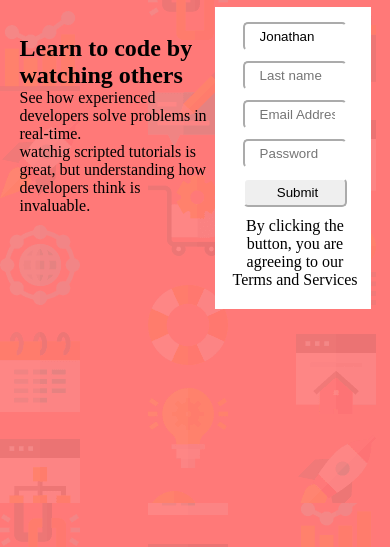
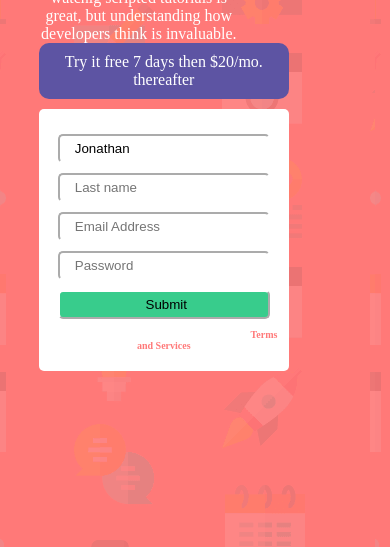
Before and after one commit to saheedibrahim/Responsiveness, a plain HTML site: page index.html in a window 390 px wide. Shown: the part 297-844 px from the top of the page. Drawn offline with Linux system fonts and the light colour scheme.

Commit message:
edit media query width

```diff
--- a/index.html
+++ b/index.html
@@ -10,8 +10,8 @@
 <body>
     <main>
         <div class="left-side">
-            <h2>Learn to code by watching others</h2>
-            <p>See how experienced developers solve problems in real-time. <br> watchig scripted tutorials is great, but understanding how developers think is invaluable. </p>
+            <h1>Learn to code by <br> watching others</h1>
+            <p>See how experienced developers solve problems in real-time. <br> watchig scripted tutorials is great, but understanding how <br> developers think is invaluable. </p>
         </div>
         <div class="right-side">
             <div class="try-it">Try it free 7 days <span>then $20/mo. thereafter</span></div>
@@ -19,11 +19,11 @@
                 <form action="">
                     <input type="text" value="Jonathan  ">
                     <input type="text" placeholder="Last name">
-                    <input type="email" placeholder="Email Address" required>
+                    <input type="email" placeholder="Email Address" id="email" required>
                     <input type="password" placeholder="Password" required>
                     <input type="submit" placeholder="CLAIM YOUR FREE TRIAL">
                     <footer>
-                        <p>By clicking the button, you are agreeing to our <span>Terms and Services</span></p>
+                        <p><span class="by-clicking"> By clicking the button, you are agreeing to our </span><span class="terms">Terms and Services</span></p>
                     </footer>
                 </form>
             </div>
--- a/style.css
+++ b/style.css
@@ -1,53 +1,88 @@
-*{
+* {
   margin: 0;
   padding: 0;
   box-sizing: border-box;
 }
-main{
+body {
   background-image: url(/images/bg-intro-desktop.png);
-    background-color: #FF7978;
+  background-color: #ff7978;
+}
+main {
   display: flex;
   align-items: center;
   justify-content: center;
   width: 100%;
   height: 100vh;
+  font-size: 16px;
   /* padding: 0 50px 0 30px; */
 }
-.left-side{
-    width: 40%;
+.left-side {
+  width: 30%;
+  color: #ffffff;
 }
-.right-side{
-    width: 40%;
+.right-side {
+  width: 30%;
 }
-.right-side .try-it{
-    background-color: #5D54A3;
+.left-side h1 {
+  font-size: 50px;
+}
+.right-side .try-it {
+  background-color: #5d54a3;
   padding: 10px 0 10px 0;
   color: #ffffff;
   margin-bottom: 10px;
   text-align: center;
   border-radius: 10px;
-
 }
-.right-side form{
+.right-side form {
   display: flex;
   flex-direction: column;
   text-align: center;
   align-items: center;
   background-color: #ffffff;
   width: 100%;
-    padding: 15px 10px 20px 15px;
+  padding: 25px 7px 20px 7px;
+  border-radius: 5px;
 }
-.right-side form input{
-    width: 80%;
+.right-side form input {
+  width: 90%;
   padding: 5px 10px 5px 15px;
   margin-bottom: 10px;
   border-radius: 5px;
   border-color: #ffffff;
   outline: none;
 }
-.left-side{
+.right-side form input[type="submit"] {
+  background-color: hsl(154, 59%, 51%);
+}
+.left-side {
   width: 50%;
+  padding-right: 50px;
 }
-@media(max: 375px){
-    main {background-image: url(./images/bg-intro-mobile.png);}
+.right-side footer p {
+  font-size: 10px;
 }
+.by-clicking {
+  font-weight: bolder;
+  opacity: 0.5;
+}
+.right-side footer .terms {
+  color: hsl(0, 100%, 74%);
+  font-weight: bolder;
+}
+@media (max-width: 575px) {
+  body {
+    background-image: url(./images/bg-intro-mobile.png);
+  }
+  main {
+    display: block;
+    width: 80%;
+    margin: auto;
+  }
+  .left-side,
+  .right-side {
+    width: 80%;
+    color: #ffffff;
+    text-align: center;
+  }
+}
```
Lines whose indentation alone changed are shown as unchanged.
